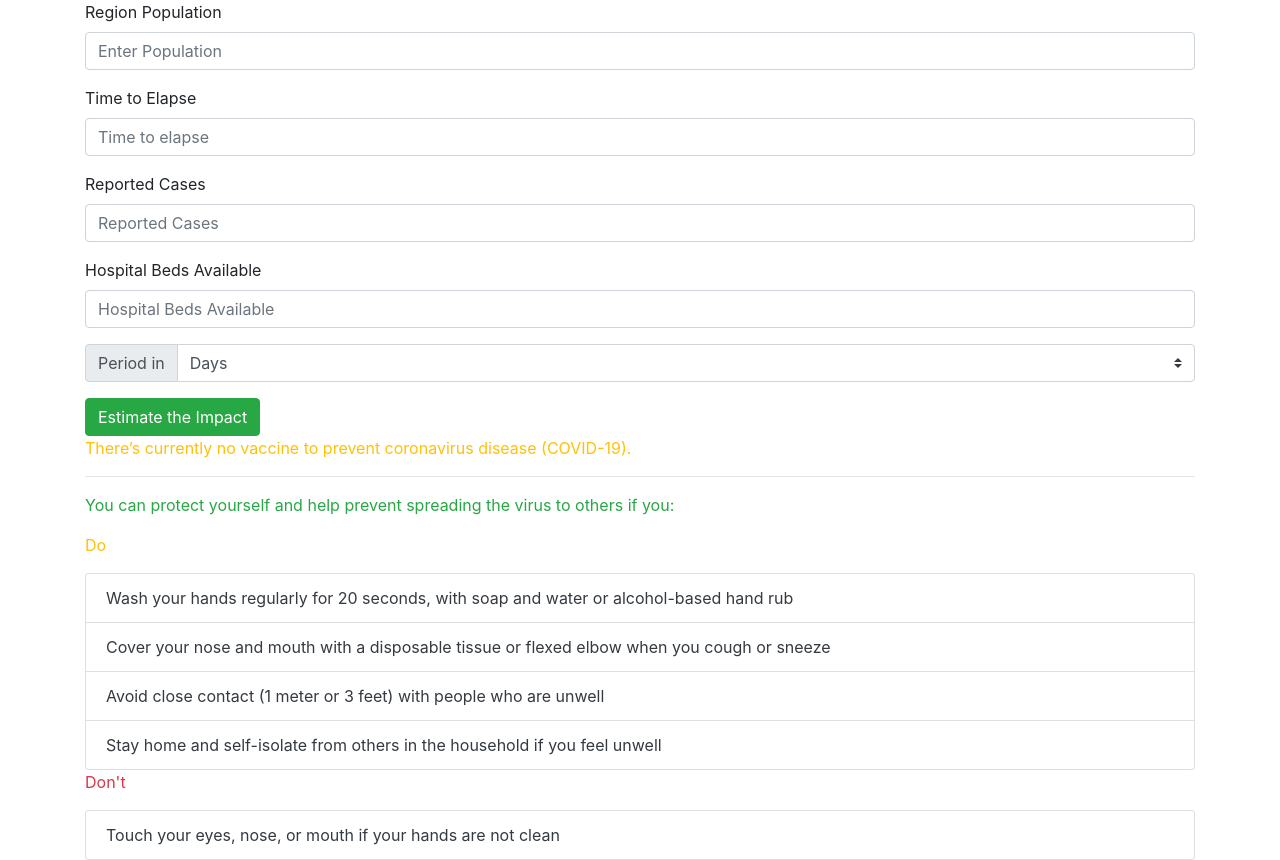
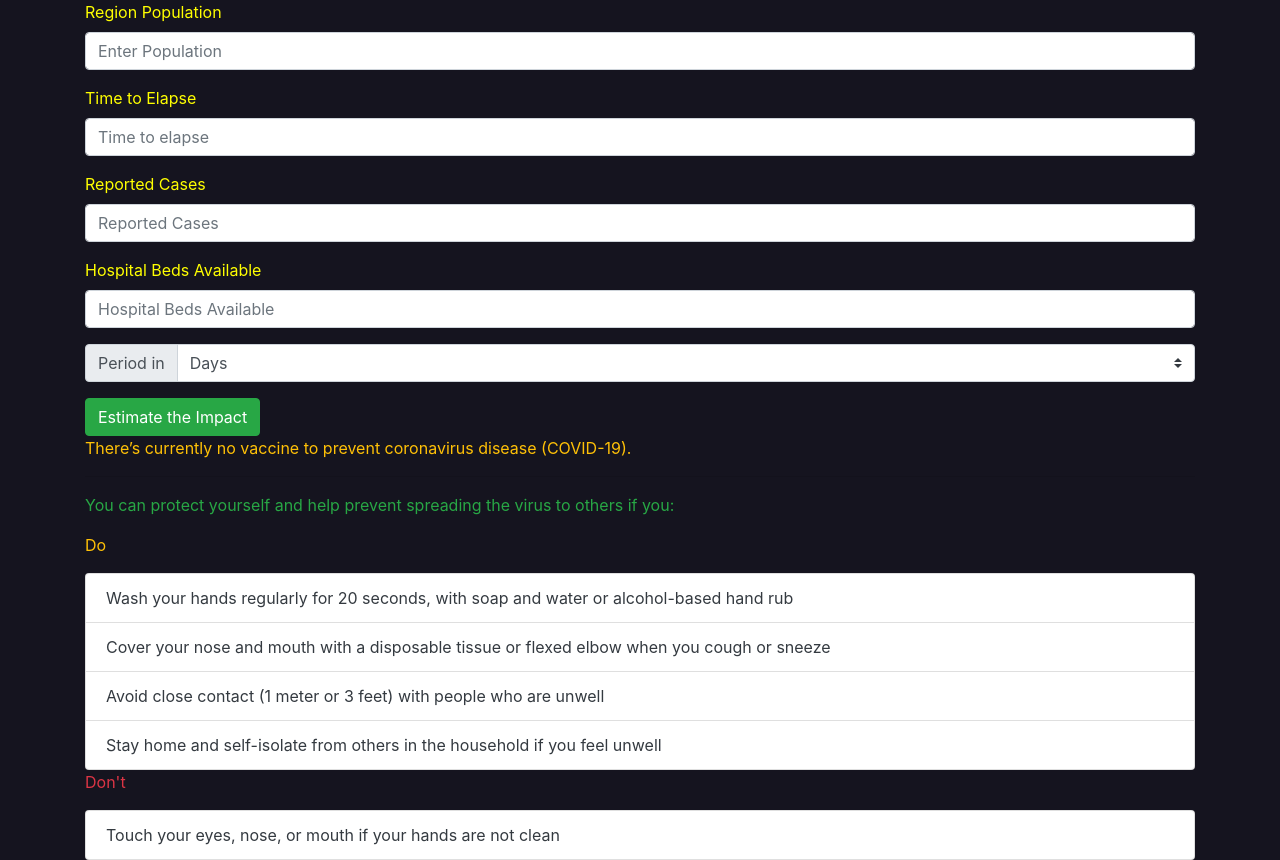
Before and after one commit to hermitex/BuildforSDG-Challenge, a website: page index.html in a window 1280 px wide. Drawn offline with nearby package versions, Linux system fonts and the light colour scheme.

Commit message:
correct contrast

```diff
--- a/index.html
+++ b/index.html
@@ -18,8 +18,7 @@
     <title>Covid-19 Estimator</title>
 </head>
 
-<body class="container">
-    <!-- style="background-color: #15141f; color: yellow" -->
+<body class="container" style="background-color: #15141f; color: yellow">
     <section>
         <form>
             <div class="form-group">
```
